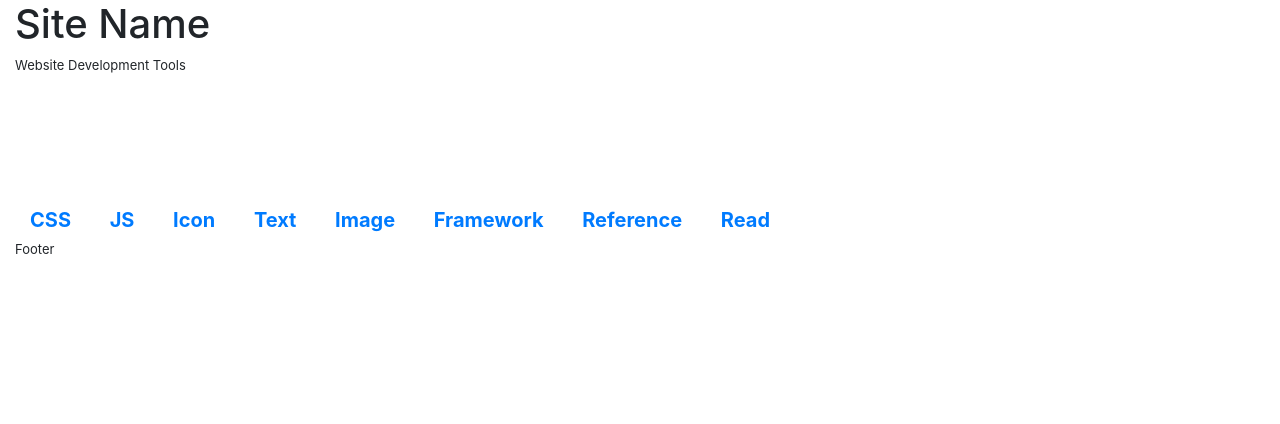
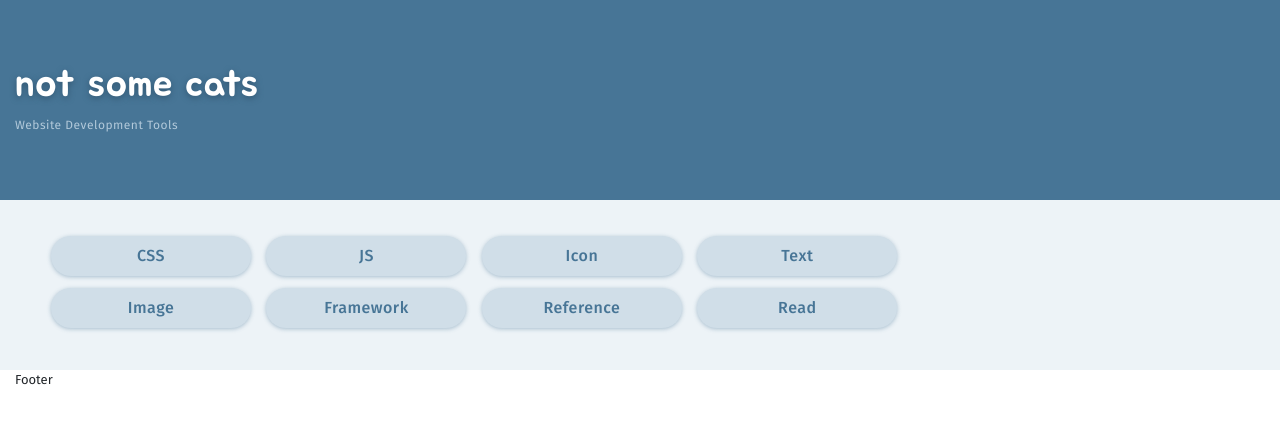
Before and after one commit to tomual/web-development-tools-list, a CodeIgniter app: page /web-development-tools-list/ in a window 1280 px wide. Shown: the top 424 px of the page. Run offline with CodeIgniter, Linux system fonts and the light colour scheme; data that the repository does not hold is empty.

Commit message:
Page template

```diff
--- a/application/views/header.php
+++ b/application/views/header.php
@@ -16,6 +16,9 @@
     <link rel="stylesheet" href="<?php echo base_url('css/bootstrap.min.css') ?>">
     <link rel="stylesheet" href="<?php echo base_url('css/main.css') ?>">
     <link rel="stylesheet" href="<?php echo base_url('css/style.css') ?>">
+    <link href="https://fonts.googleapis.com/css?family=Fira+Sans:400,500|Jua" rel="stylesheet">
+
+
 </head>
 
 <body>
--- a/application/views/home.php
+++ b/application/views/home.php
@@ -4,15 +4,16 @@
 	<div class="container">
 		<div class="row">
 			<div class="col">
-				<h1>Site Name</h1>
+				<h1>not some cats</h1>
 				<div class="subtitle">Website Development Tools</div>
 			</div>
 		</div>
 	</div>
 </header>
+<div class="tags">
 	<div class="container">
 		<div class="row">
-		<div class="col">
+			<div class="col-lg-9">
 				<a href="<?php echo base_url('tags/css') ?>" class="badge badge-css">CSS</a>
 				<a href="<?php echo base_url('tags/js') ?>" class="badge badge-js">JS</a>
 				<a href="<?php echo base_url('tags/icon') ?>" class="badge badge-icon">Icon</a>
@@ -24,18 +25,18 @@
 			</div>
 		</div>
 	</div>
-<div class="container">
+</div>
+<div class="container cards">
 	<div class="row">
-		<?php foreach ($tools as $tool): ?>
+		<?php foreach ($tools as $tool) : ?>
 			<a href="<?php echo $tool->url ?>">
 				<div class="col-2">
 					<div class="card">
 						<img class="card-img-top" src="http://brutalistwebsites.com/_img/asuk.work.jpg" alt="Card image cap">
 						<div class="card-body">
-							<h5 class="card-title"><?php echo $tool->name ?></h5>
+							<div class="card-title"><?php echo $tool->name ?></div>
 							<p class="card-text">Some quick example text to build on the card title and make up the bulk of the card's content.</p>
-							<a href="#" class="btn btn-primary">Go somewhere</a>
-							<?php foreach ($tool->tags as $tag): ?>
+							<?php foreach ($tool->tags as $tag) : ?>
 							<a href="<?php echo base_url("tags/$tag") ?>" class="badge badge-js"><?php echo $tag ?></a>
 							<?php endforeach ?>
 						</div>
--- a/css/style.css
+++ b/css/style.css
@@ -1,5 +1,6 @@
 body {
     font-size: 13px;
+    font-family: 'Fira Sans', sans-serif;
 }
 
 .btn {
@@ -12,17 +13,41 @@ body {
 
 .card {
     margin: 24px 0;
+    border: 0;
+    box-shadow: 0px 1px 4px #4775963d;
 }
 
 header {
     height: 200px;
+    background: #477596;
+    color: #FFF;
+}
+
+header h1 {
+    text-shadow: 0px 2px 6px #335873;
+    font-family: 'Jua', sans-serif;
+    margin-top: 60px;
+}
+
+.subtitle {
+    font-size: 12px;
+    letter-spacing: 0.5px;
+    color: #b2c9da;
 }
 
 .badge {
-    padding: 0.5em .75em;
-    font-size: 20px;
+    padding: 12px 24px;
+    font-size: 16px;
     border-radius: 20px;
-    margin-right: 5px;
+    margin-right: 12px;
+    margin-bottom: 12px;
+    box-shadow: 0px 1px 4px #4775966b;
+    background: #d0dee8;
+    display: inline-block;
+    min-width: 200px;
+    color: #477596;
+    font-weight: 500;
+    letter-spacing: 0.5px;
 }
 
 .card-img-top {
@@ -30,3 +55,36 @@ header {
     height: 140px;
     widows: 100%;
 }
+
+.tags {
+    background: #edf3f7;
+    padding: 36px;
+    padding-bottom: 30px;
+}
+
+.card .badge {
+    font-size: 12px;
+    min-width: auto;
+    padding: 6px 12px;
+    margin-right: 6px;
+    color: #477596;
+    margin-bottom: 0;
+    margin-top: 12px;
+}
+
+.cards a {
+    color: inherit;
+    text-decoration: none;
+}
+
+.card-title {
+    margin-bottom: 6px;
+    font-weight: 500;
+    font-size: 16px;
+    color: #39566b;
+}
+
+.card-text {
+    font-size: 12px;
+    color: #567992;
+}
```
Lines whose indentation alone changed are shown as unchanged.
